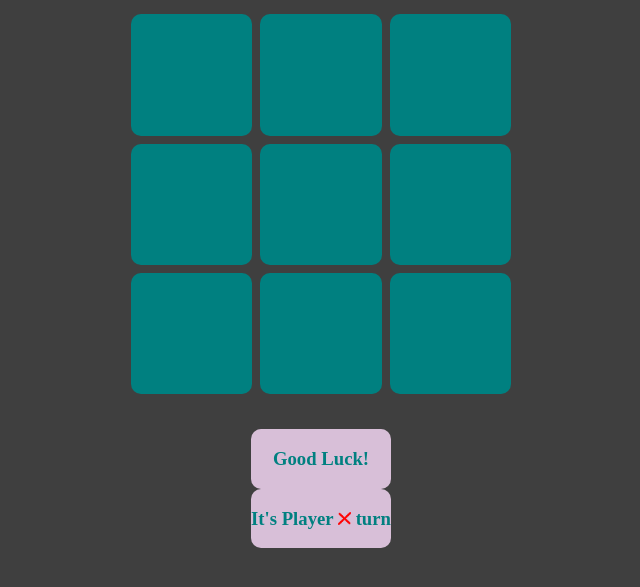
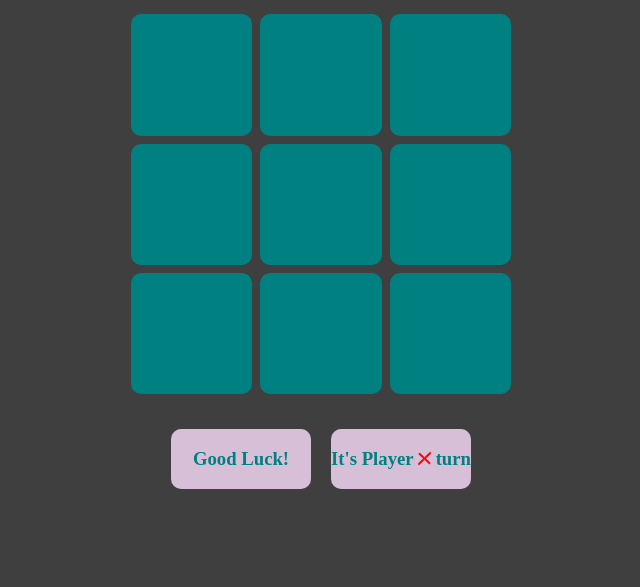
Before and after one commit to sanipervez/Tic-Tac-Toe, a plain HTML site: page index.html in a window 1280 px wide. Shown: the part 79-666 px from the top of the page, without its empty margins (319-959 px from the left). Drawn offline with Linux system fonts and the light colour scheme.

Commit message:
Not much Changes

```diff
--- a/style.css
+++ b/style.css
@@ -3,6 +3,7 @@ background-color: rgba(0, 0, 0, 0.753);
  text-align: center;
  color: thistle;
 }
+
 /*Made the grid to center,created 3 rows and columns */
 .grid{
     display: grid;
@@ -31,14 +32,17 @@ img{
 
 .buttons{
     display: grid;
-    grid-template-columns: 140px ;
+    grid-template-columns: 140px 140px;
     justify-content: center;
+    grid-column-gap: 20px;
 }
 .buttons div{
     background-color: thistle;
     color: teal;
     padding: 0;
 }
+
+
 /*This is the image that appears in the button when a player when*/
 .button-img{
     width: 13px;
```
